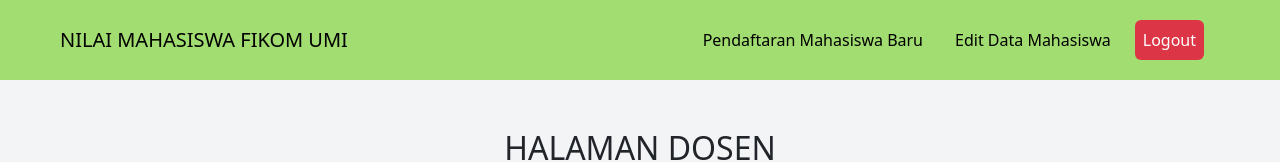
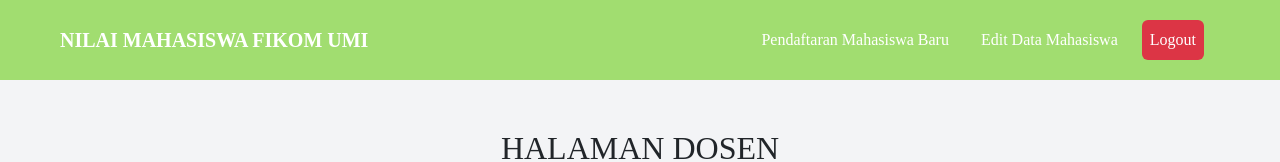
Before and after one commit to azwan20/tk_12, a Next.js app: page /dosen in a window 1280 px wide. Shown: the top 162 px of the page. Built offline with nearby package versions, Linux system fonts and the light colour scheme; no server answers; the database is empty.

Commit message:
Update globals.css

```diff
--- a/src/styles/globals.css
+++ b/src/styles/globals.css
@@ -13,13 +13,17 @@ nav {
 }
 
 nav a {
-  color: #000 !important;
+  color: #fff !important;
   margin-right: 1rem;
+  font-weight: 900;
 }
 
 .home {
   width: 100%;
   height: 100vh;
+  font-family: "Playfair Display", serif;
+  font-optical-sizing: auto;
+  font-style: normal;
 }
 
 .halLog {
```
